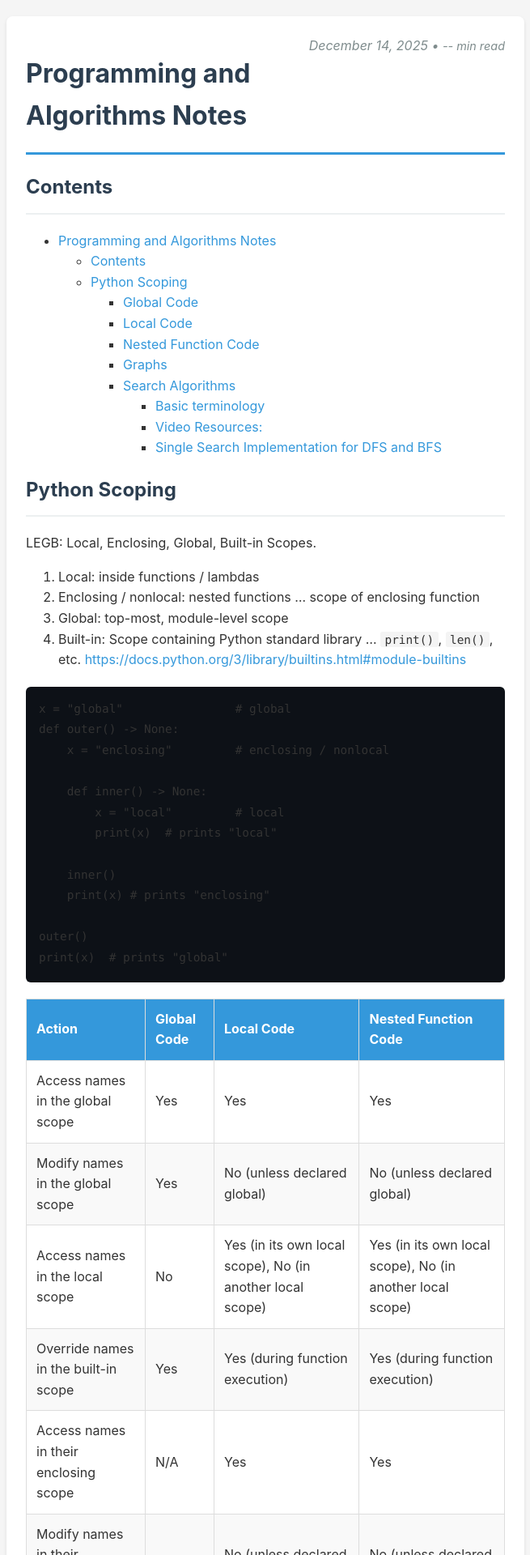
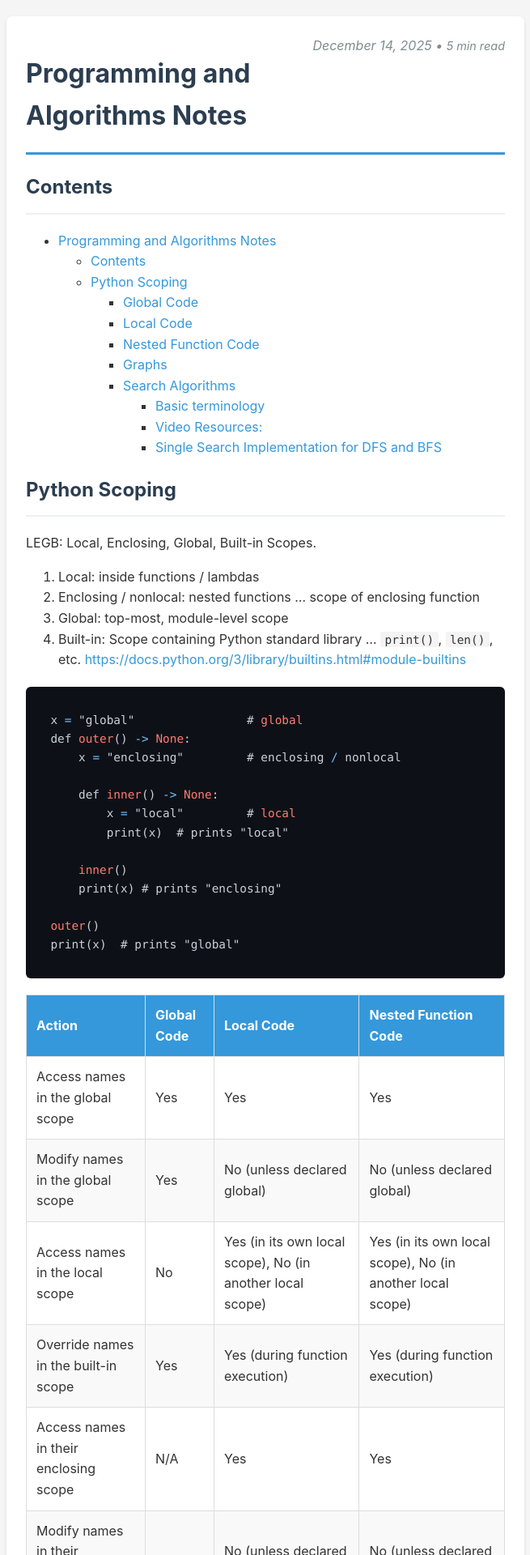
Before and after one commit to akumm2k/akumm2k.github.io, a Jekyll site: the page built from teaching/mentoring-winter-25/Scoping-and-Graphs.md, in a window 1280 px wide. Shown: the top 1920 px of the page at 81% size, without its empty margins (312-967 px from the left). Built offline with Jekyll 4.4.1, drawn with Linux system fonts in a browser that asks for light colours; nearby versions of some CDN libraries; some of the changed text lies outside the part shown.

Commit message:
Create separate jekyll ts (#11)

```diff
--- a/_layouts/article.html
+++ b/_layouts/article.html
@@ -7,7 +7,7 @@
 
     <link rel="stylesheet" href="https://cdnjs.cloudflare.com/ajax/libs/highlight.js/11.9.0/styles/github-dark.min.css">
     <link rel="stylesheet" href="/css/normalize.css" type="text/css">
-    <link rel="stylesheet" href="/css/jekyll/article.css">
+    <link rel="stylesheet" href="/assets/css/article.css">
 
     <script src="https://cdnjs.cloudflare.com/ajax/libs/highlight.js/11.9.0/highlight.min.js"></script>
     <script src="https://cdnjs.cloudflare.com/ajax/libs/highlight.js/11.9.0/languages/python.min.js"></script>
@@ -27,6 +27,6 @@
         <p id="thanks">Thanks ❤️</p>
     </footer>
 
-    <script src="/ts/dist/jekyll/article.js" type="module"></script>
+    <script src="/assets/js/article.js" type="module"></script>
 </body>
 </html>
--- /dev/null
+++ b/assets/js/article.d.ts
@@ -0,0 +1,2 @@
+export {};
+//# sourceMappingURL=article.d.ts.map
--- a/ts/dist/jekyll/article.js
+++ b/assets/js/article.js
@@ -10,6 +10,7 @@
     const wordCount = text.split(/\s+/).length;
     return Math.max(1, Math.ceil(wordCount / READING_WPM));
 }
+// Update reading time on page load
 window.addEventListener('load', () => {
     const readingTime = calculateReadingTime();
     const readingTimeEl = document.getElementById('reading-time');
@@ -17,6 +18,7 @@
         readingTimeEl.textContent = readingTime + ' min read';
     }
 });
+// Scroll progress bar
 const PROGRESS_BAR = document.getElementById('scroll-progress');
 if (PROGRESS_BAR) {
     window.addEventListener('scroll', () => {
@@ -26,3 +28,4 @@
     });
 }
 export {};
+//# sourceMappingURL=article.js.map
```
Also changed, not shown: assets/ts/package.json (added, +18 -0 lines), assets/ts/tsconfig.json (added, +44 -0 lines), assets/css/article.css (renamed from css/jekyll/article.css), assets/ts/article.ts (renamed from ts/src/jekyll/article.ts), 7 other files.
